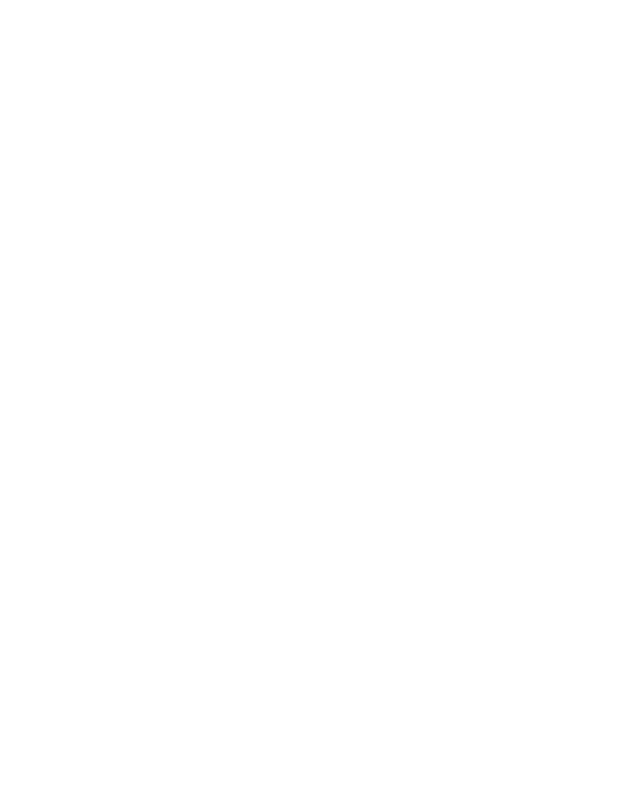
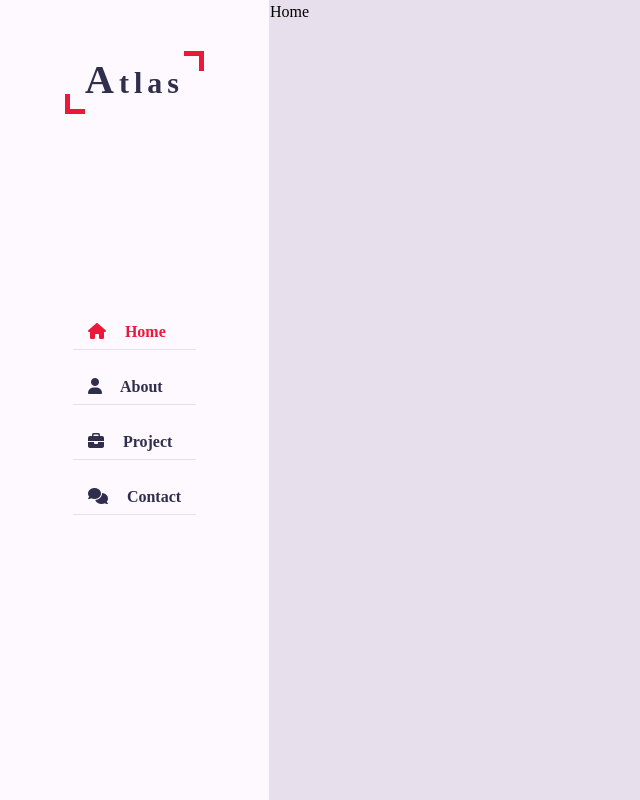
Before and after one commit to jainam-04/Portfolio-Website, a plain HTML site: page Index.html in a window 1280 px wide. Shown: the whole page, without its empty margins (0-640 px from the left). Drawn offline with Linux system fonts and the light colour scheme; a web font is replaced by a local one.

Commit message:
Aside Navbar Done

```diff
--- a/Css/Skins/color.css
+++ b/Css/Skins/color.css
@@ -0,0 +1,3 @@
+:root {
+  --skin-color: #ec1839;
+}
--- a/Css/style.css
+++ b/Css/style.css
@@ -0,0 +1,171 @@
+@import url("https://fonts.googleapis.com/css2?family=Clicker+Script&family=Poppins:ital,wght@0,200;0,300;0,400;0,500;0,600;0,700&display=swap");
+
+:root {
+  --bg-black-900: #f2f2fc;
+  --bg-black-100: #fdf9ff;
+  --bg-black-50: #e8dfec;
+  --text-black-900: #302e4d;
+  --text-black-700: #504e70;
+}
+
+body {
+  line-height: 1.5;
+  font-size: 16px;
+  font-family: "Poppins" sans-serif;
+}
+
+* {
+  margin: 0;
+  padding: 0;
+  outline: none;
+  text-decoration: none;
+  box-sizing: border-box;
+}
+
+::before,
+::after {
+  box-sizing: border-box;
+}
+
+ul {
+  list-style: none;
+}
+
+.section {
+  background: var(--bg-black-50);
+  min-height: 100vh;
+  display: block;
+  position: fixed;
+  left: 270px;
+  top: 0;
+  right: 0;
+  z-index: 0;
+  opacity: 1;
+}
+
+/* Aside */
+.aside {
+  width: 270px;
+  background: var(--bg-black-100);
+  position: fixed;
+  padding: 30px;
+  left: 0;
+  top: 0;
+  height: 100%;
+  z-index: 10;
+  display: flex;
+  justify-content: center;
+  align-items: center;
+  border-right: 1px solid var(--bg-black-50);
+}
+
+.aside .logo {
+  position: absolute;
+  top: 50px;
+  font-size: 30px;
+  text-transform: capitalize;
+}
+
+.aside .logo a {
+  color: var(--text-black-900);
+  font-weight: 700;
+  padding: 15px 20px;
+  font-size: 30px;
+  letter-spacing: 5px;
+  position: relative;
+}
+
+.aside .logo a span {
+  font-family: "Clicker Script" cursive;
+  font-size: 40px;
+}
+
+.aside .logo a::before {
+  content: "";
+  position: absolute;
+  width: 20px;
+  height: 20px;
+  border-bottom: 5px solid var(--skin-color);
+  border-left: 5px solid var(--skin-color);
+  bottom: 0;
+  left: 0;
+}
+.aside .logo a::after {
+  content: "";
+  position: absolute;
+  width: 20px;
+  height: 20px;
+  border-top: 5px solid var(--skin-color);
+  border-right: 5px solid var(--skin-color);
+  top: 0;
+  right: 0;
+}
+
+.aside .nav-toggler {
+  height: 40px;
+  width: 45px;
+  border: 1px solid var(--bg-black-50);
+  cursor: pointer;
+  position: fixed;
+  left: 300px;
+  top: 20px;
+  border-radius: 5px;
+  background: var(--bg-black-100);
+  display: none;
+  justify-content: center;
+  align-items: center;
+}
+
+.aside .nav-toggler span {
+  height: 2px;
+  width: 18px;
+  background: var(--skin-color);
+  display: inline-block;
+  position: relative;
+}
+
+.aside .nav-toggler span::before {
+  content: "";
+  height: 2px;
+  width: 18px;
+  background: var(--skin-color);
+  position: absolute;
+  top: -6px;
+  left: 0;
+}
+
+.aside .nav-toggler span::after {
+  content: "";
+  height: 2px;
+  width: 18px;
+  background: var(--skin-color);
+  position: absolute;
+  top: 6px;
+  left: 0;
+}
+
+.aside .nav {
+  margin-top: 50px;
+}
+
+.aside .nav li {
+  margin-bottom: 20px;
+  display: block;
+}
+
+.aside .nav a {
+  font-size: 16px;
+  font-weight: 600;
+  display: block;
+  color: var(--text-black-900);
+  padding: 5px 15px;
+  border-bottom: 1px solid var(--bg-black-50);
+}
+
+.aside .nav li a.active {
+  color: var(--skin-color);
+}
+
+.aside .nav li a i {
+  margin-right: 15px;
+}
--- a/Index.html
+++ b/Index.html
@@ -4,6 +4,7 @@
     <meta charset="UTF-8" />
     <meta name="viewport" content="width=device-width, initial-scale=1.0" />
     <title>Portfolio</title>
+    <!-- ===== CSS Files ===== -->
     <link rel="stylesheet" href="/Css/style.css" />
     <link rel="stylesheet" href="/Css/Skins/color.css" />
     <link
@@ -12,6 +13,42 @@
     />
   </head>
   <body>
+    <!-- ===== Main Container Start ===== -->
+    <div class="main-container">
+      <!-- ===== Aside Start ===== -->
+      <div class="aside">
+        <div class="logo">
+          <a href="#"><span>A</span>tlas</a>
+        </div>
+        <div class="nav-toggler">
+          <span></span>
+        </div>
+        <ul class="nav">
+          <li
+            ><a class="active" href="#"><i class="fa fa-home"></i> Home</a></li
+          >
+          <li
+            ><a href="#"><i class="fa fa-user"></i> About</a></li
+          >
+          <li
+            ><a href="#"><i class="fa fa-briefcase"></i> Project</a></li
+          >
+          <li
+            ><a href="#"><i class="fa fa-comments"></i> Contact</a></li
+          >
+        </ul>
+      </div>
+      <!-- ===== Aside End ===== -->
+    </div>
+    <!-- ===== Main Content Start ===== -->
+    <div class="main-content">
+      <!-- ===== Home Section Start ===== -->
+      <section class="home section"> Home </section>
+      <!-- ===== Home Section End ===== -->
+    </div>
+    <!-- ===== Main Content End ===== -->
+    <!-- ===== Main Container End ===== -->
+    <!-- ===== JS Files ===== -->
     <script src="/Js/script.js"></script>
   </body>
 </html>
```
